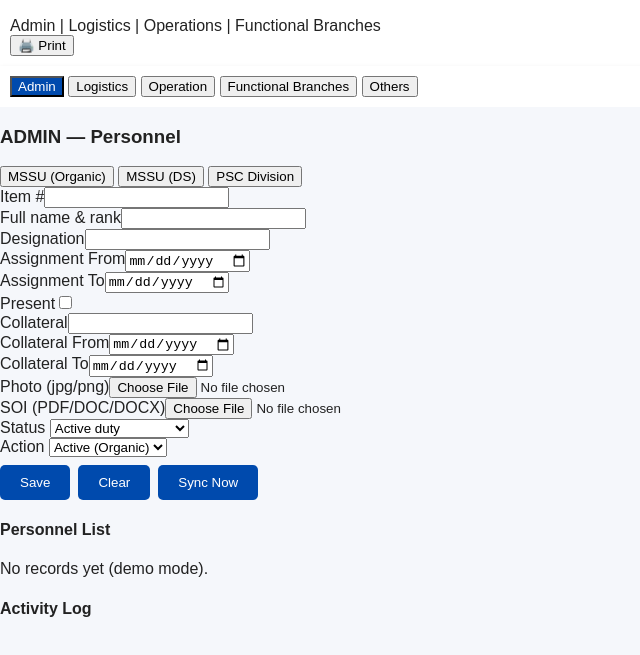
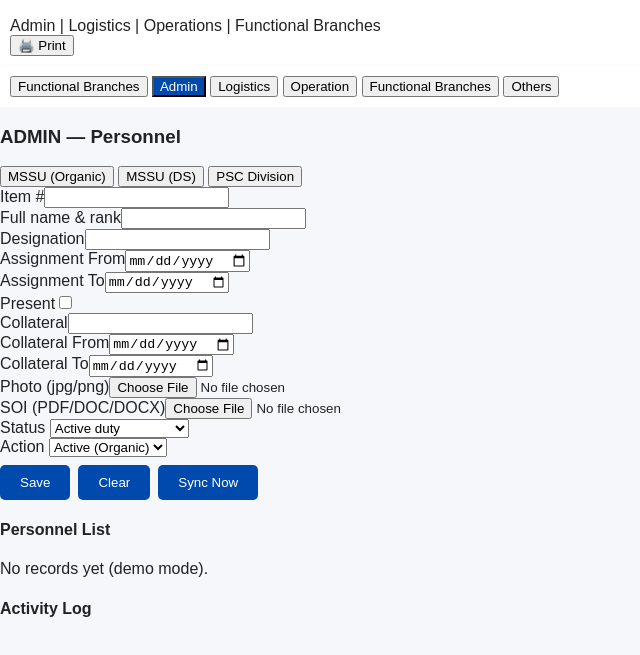
Before and after one commit to Siqxx/MSSU-NCR-CL, a plain HTML site: page index.html in a window 1280 px wide. Both pictures are taken after a click on the button "Enter". Shown: the part 61-716 px from the top of the page, without its empty margins (0-640 px from the left). Drawn offline with Linux system fonts and the light colour scheme.

Commit message:
Update index.html

```diff
--- a/index.html
+++ b/index.html
@@ -27,6 +27,7 @@
   </header>
 
   <nav>
+    <button class="nav-btn" data-page="functions">Functional Branches</button>
     <button class="nav-btn active" data-page="admin">Admin</button>
     <button class="nav-btn" data-page="logistics">Logistics</button>
     <button class="nav-btn" data-page="operation">Operation</button>
```
